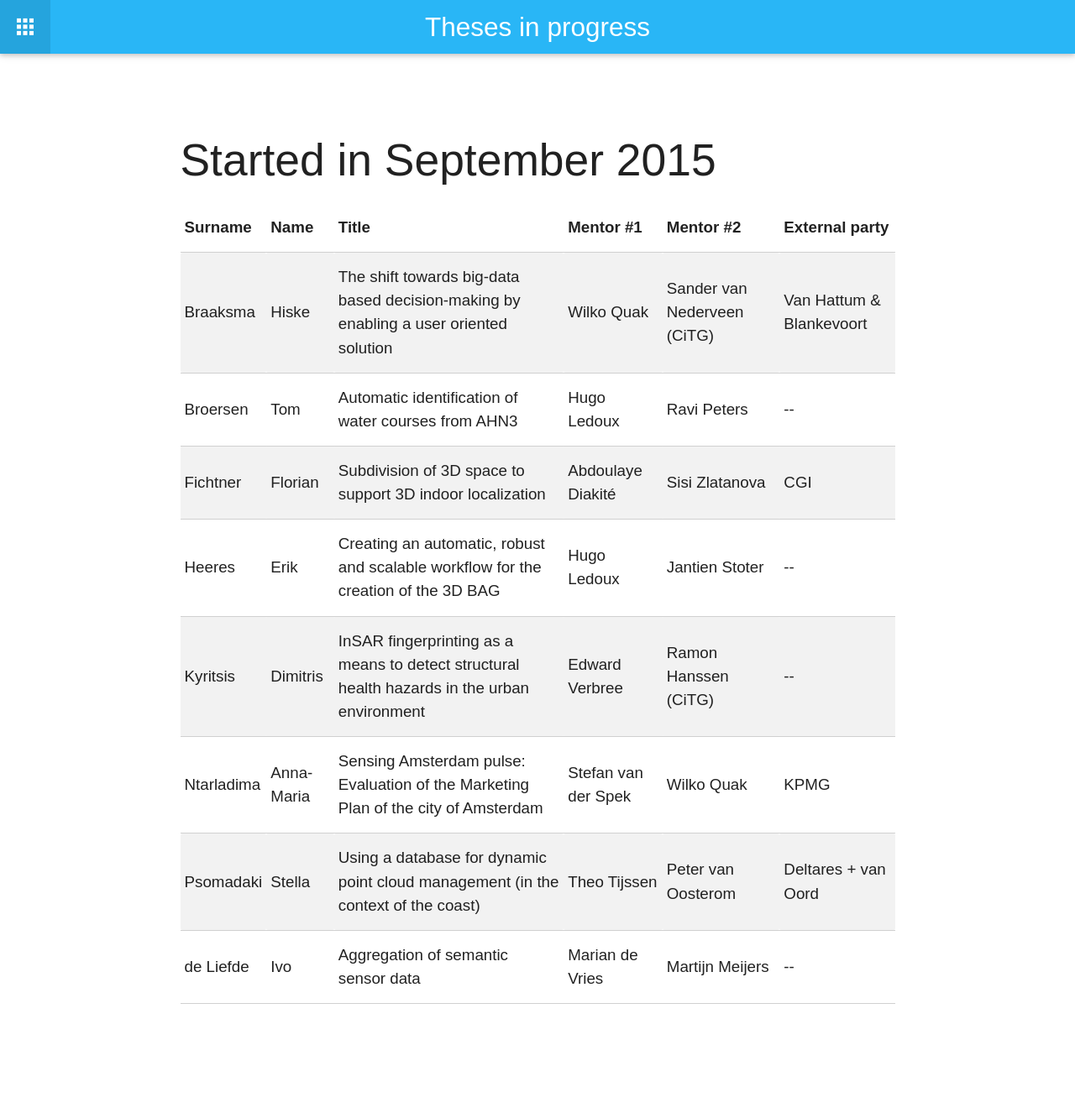
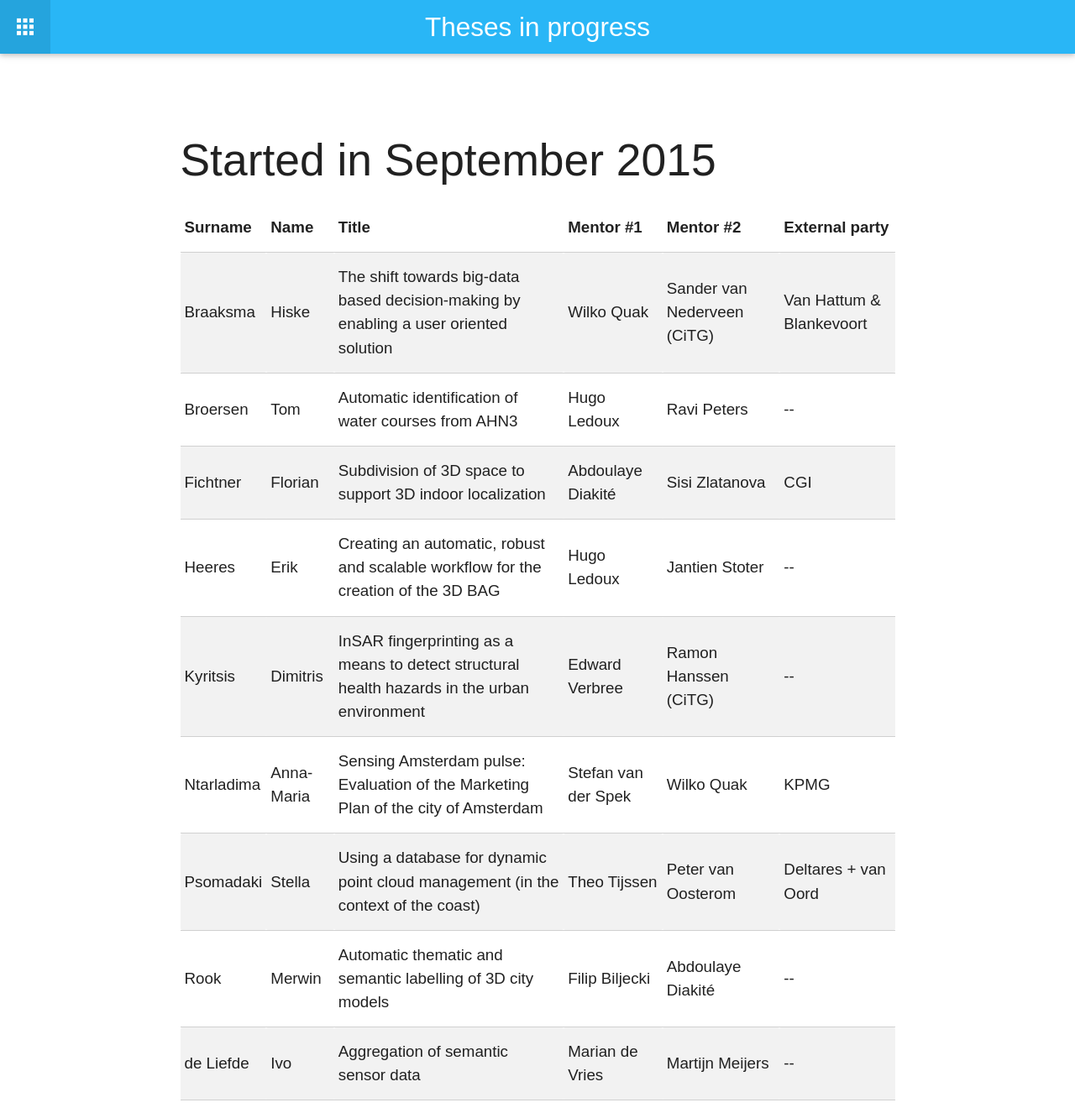
Before and after one commit to tudelft3d/geo2020, a Jekyll site: the page built from inprogress/index.md, in a window 1280 px wide. Shown: the whole page at 84% size. Built offline with Jekyll 4.4.1, drawn with Linux system fonts in a browser that asks for light colours; nearby versions of some CDN libraries; before the commit the page ends 1211 px from its top, so only the background shows below that.

Commit message:
merwin topic

```diff
--- a/_data/students_current.yml
+++ b/_data/students_current.yml
@@ -1,3 +1,11 @@
+
+- surname: Rook
+  name: Merwin
+  title: "Automatic thematic and semantic labelling of 3D city models"
+  start: 2015/09
+  mentor1: Filip Biljecki
+  mentor2: Abdoulaye Diakité
+  company: "--"
 
 
 - surname: Heeres
```
